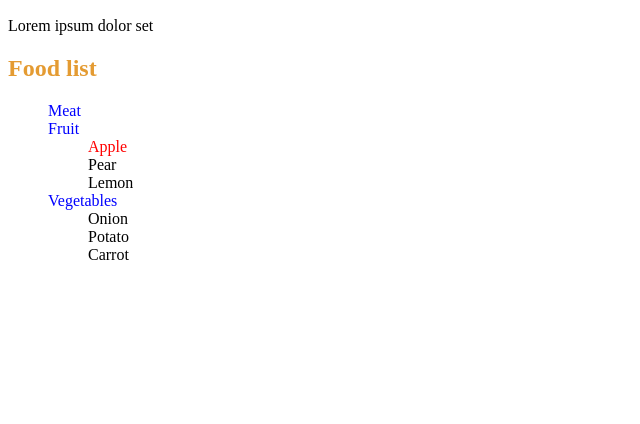
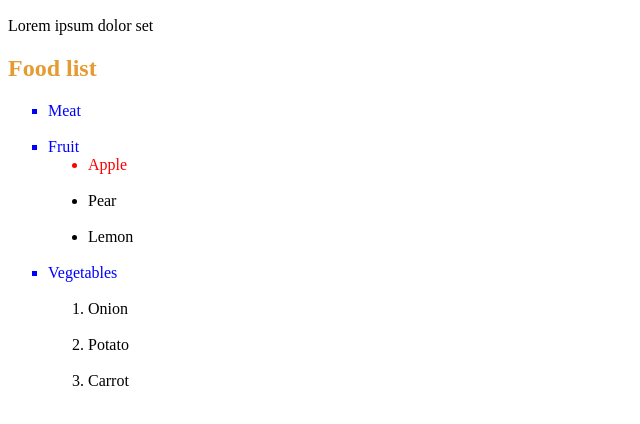
Before and after one commit to greenfox-velox/DDL, a plain HTML site: page week-01/day-4/problem5/problem5.html in a window 1280 px wide. Shown: the part 110-534 px from the top of the page, without its empty margins (0-640 px from the left). Drawn offline with Linux system fonts and the light colour scheme.

Commit message:
If it works problem 2-5 will be updated.

```diff
--- a/week-01/day-4/problem2/style.css
+++ b/week-01/day-4/problem2/style.css
@@ -15,5 +15,4 @@ div {
     background-color: #008000;
     padding: 10px;
     margin: 10px;
-
 }
--- a/week-01/day-4/problem3/style.css
+++ b/week-01/day-4/problem3/style.css
@@ -20,5 +20,4 @@ div {
     background-color: #008000;
     padding: 10px;
     margin: 10px;
-
 }
--- a/week-01/day-4/problem4/style.css
+++ b/week-01/day-4/problem4/style.css
@@ -1,6 +1,5 @@
 body {
       color: #037F05;
-
 }
 
 p {
--- a/week-01/day-4/problem5/problem5.html
+++ b/week-01/day-4/problem5/problem5.html
@@ -11,18 +11,18 @@
     <p>Lorem ipsum dolor set</p>
     <h2>Food list</h2>
     <ul>
-      <il>Meat</il><br>
-      <il>Fruit</il>
-        <ul type="disc">
-          <il class= "apple">Apple</il><br>
-          <il class= "blacks">Pear</il><br>
-          <il class= "blacks">Lemon</il><br>
+      <li>Meat</li><br>
+      <li>Fruit</li>
+        <ul>
+          <li class="apple">Apple</li><br>
+          <li class="blaq">Pear</li><br>
+          <li class="blaq">Lemon</li><br>
         </ul>
-      <il>Vegetables</il><br>
-        <ol start="1">
-          <il class= "blacks">Onion</il><br>
-          <il class= "blacks">Potato</il><br>
-          <il class= "blacks">Carrot</il><br>
+      <li>Vegetables</li><br>
+        <ol>
+          <li class="dec">Onion</li><br>
+          <li class="dec">Potato</li><br>
+          <li class="dec">Carrot</li><br>
         </ol>
     </ul>
 
--- a/week-01/day-4/problem5/style.css
+++ b/week-01/day-4/problem5/style.css
@@ -13,16 +13,23 @@ p {
 
 ul {
   color: blue;
+
 }
 
-il {
-  color:blue;
+li{
+  list-style-type: square;
+}
+.blaq{
+  color: black;
+  list-style-type:disc;
 }
 
-il.apple{
+.apple{
   color: red;
+  list-style-type:disc;
 }
 
-il.blacks{
+.dec{
+  list-style-type: decimal;
   color: black;
 }
```
Also changed, not shown: week-01/day-4/problem2/problem2.html (+0 -2 lines), week-01/day-4/problem4/problem4.html (+4 -4 lines).
